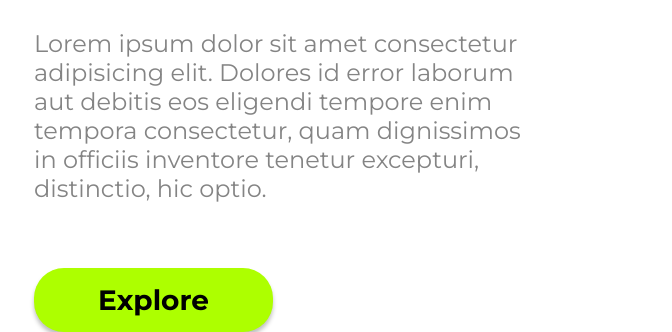
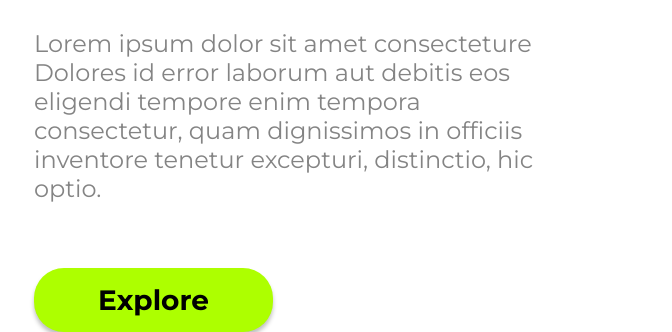
Before and after one commit to Andressa-Madureira/primeiro-projeto-responsivo, a plain HTML site: page index.html in a window 1280 px wide. Shown: the part 929-1261 px from the top of the page, without its empty margins (52-724 px from the left). Drawn offline with Linux system fonts and the light colour scheme; files whose address does not match are found by name.

Commit message:
alteração no parágrafo principal

```diff
--- a/index.html
+++ b/index.html
@@ -35,7 +35,7 @@
         <section>
             <h1>WE CARE</h1>
             <h2> About Your Pet</h2>
-            <p>Lorem ipsum dolor sit amet consectetur adipisicing elit. Dolores id error laborum aut debitis eos eligendi tempore enim tempora consectetur, quam dignissimos in officiis inventore tenetur excepturi, distinctio, hic optio.</p>
+            <p>Lorem ipsum dolor sit amet consecteture Dolores id error laborum aut debitis eos eligendi tempore enim tempora consectetur, quam dignissimos in officiis inventore tenetur excepturi, distinctio, hic optio.</p>
             <button class="button-section">Explore</button>
         </section>
     </main>
```
